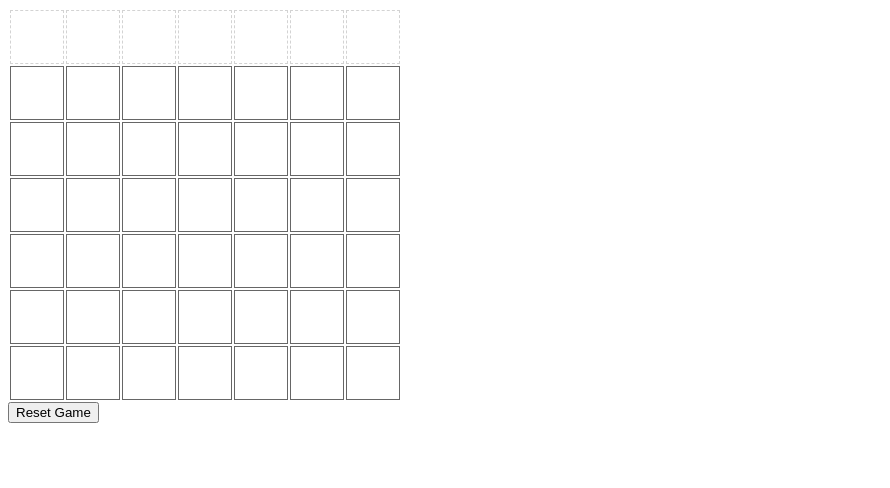
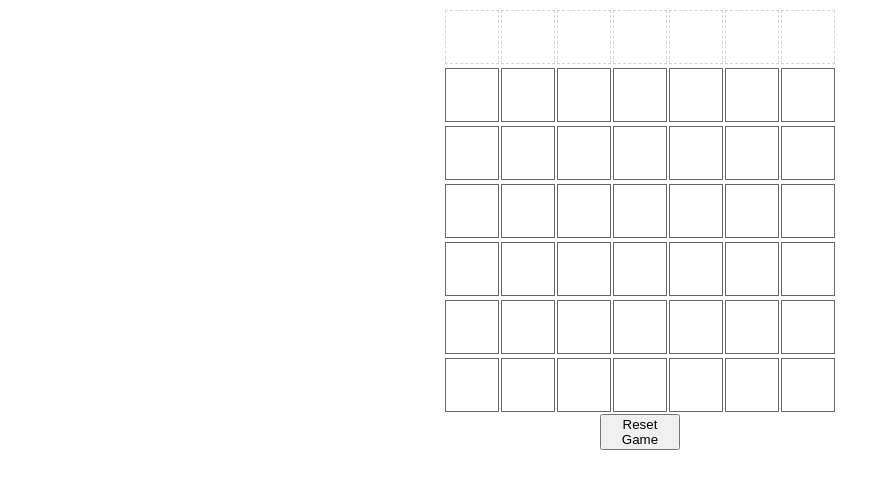
Before and after one commit to lukenems/rithm_connect-four, a plain HTML site: page index.html in a window 1280 px wide. Shown: the whole page, without its empty margins (0-890 px from the left). Drawn offline with Linux system fonts and the light colour scheme.

Commit message:
added flexbox functionality

```diff
--- a/connect4.css
+++ b/connect4.css
@@ -1,4 +1,20 @@
 /* game board table */
+#board {
+  display: flex;
+  flex-direction: column;
+  justify-content: center;
+  align-items: center;
+}
+
+#game {
+  display: flex;
+  flex-direction: column;
+}
+
+button {
+  width: 80px;
+  align-self: center;
+}
 
 #board td {
   width: 50px;
@@ -10,10 +26,12 @@
 
 .piece {
   /* TODO: make into circles */
-  margin: 5px;
+  margin: auto;
   width: 80%;
   height: 80%;
   border-radius: 50%;
+  border-style: double;
+  border-width: 5px;
 }
 
 /* TODO: make pieces red/blue,  depending on player 1/2 piece */
```
